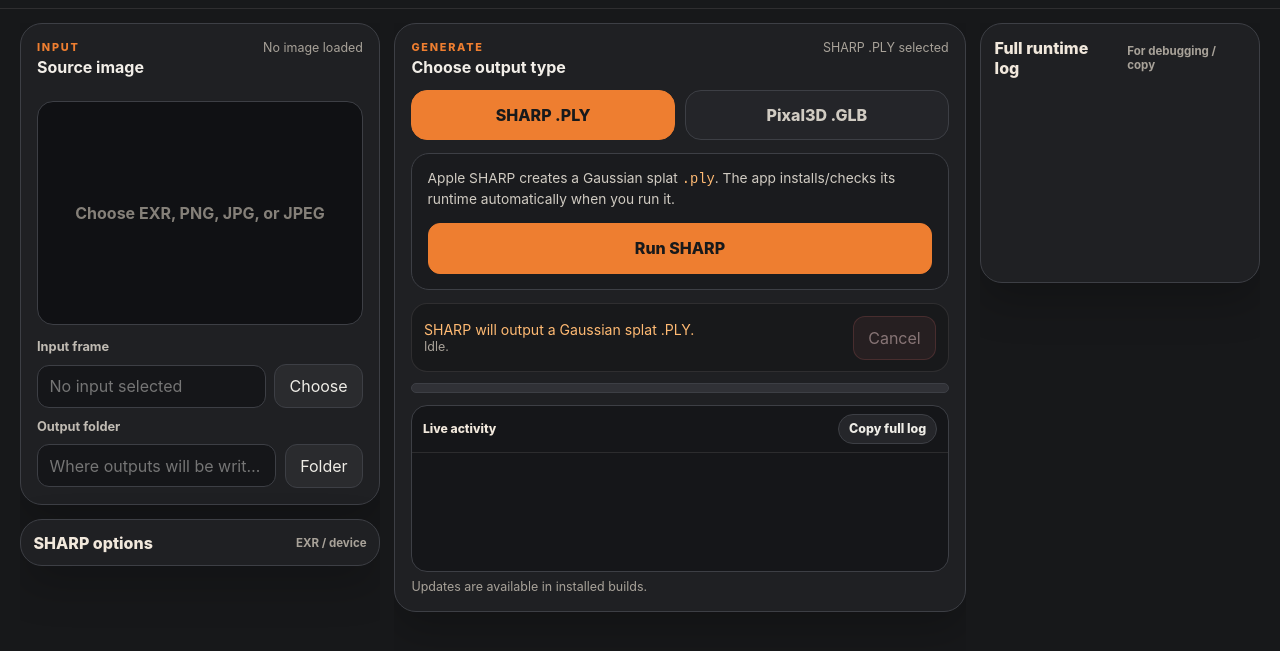
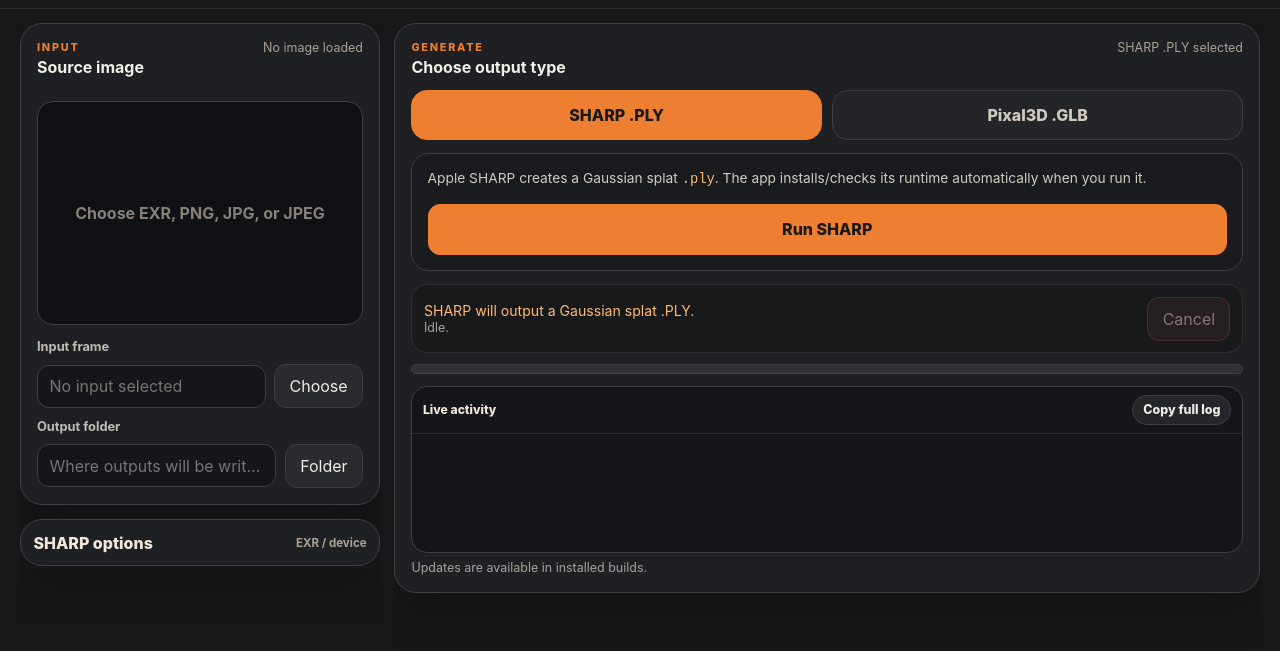
Before and after one commit to neodimo/ML-Sharp-gui, an Electron app: page src/renderer/index.html in a window 1280 px wide. Shown: the part 69-720 px from the top of the page. Drawn offline with nearby package versions, Linux system fonts and the light colour scheme; no server answers.

Commit message:
chore: remove full runtime log panel

```diff
--- a/package.json
+++ b/package.json
@@ -1,6 +1,6 @@
 {
   "name": "2d-to-3d",
-  "version": "0.4.3",
+  "version": "0.4.4",
   "description": "Independent Windows GUI wrapper for Apple SHARP / ml-sharp single-image Gaussian Splat prediction.",
   "main": "src/main.cjs",
   "author": "Omid Ensafi and contributors",
--- a/src/renderer/index.html
+++ b/src/renderer/index.html
@@ -190,15 +190,7 @@
         </article>
       </section>
 
-      <aside class="rightRail">
-        <details class="panel logPanel">
-          <summary>
-            <span>Full runtime log</span>
-            <small>For debugging / copy</small>
-          </summary>
-          <pre id="log"></pre>
-        </details>
-      </aside>
+      <pre id="log" class="hidden" aria-hidden="true"></pre>
     </main>
 
     <script src="../../node_modules/babylonjs/babylon.js"></script>
--- a/src/renderer/styles.css
+++ b/src/renderer/styles.css
@@ -47,8 +47,8 @@
 .headerActions { display: flex; justify-content: flex-end; align-items: center; gap: 0.48rem; }
 .pill { border: 1px solid rgba(238, 126, 48, 0.30); background: var(--accent-soft); color: #ffc394; border-radius: 999px; padding: 0.42rem 0.64rem; font-size: 0.78rem; font-weight: 800; max-width: 220px; overflow: hidden; text-overflow: ellipsis; white-space: nowrap; }
 
-.workbench { height: calc(100vh - 78px); min-height: 0; overflow: hidden; display: grid; grid-template-columns: minmax(300px, 360px) minmax(500px, 1fr) minmax(220px, 280px); gap: 0.9rem; padding: 0.9rem 1.25rem 1.15rem; }
-.leftRail, .centerStage, .rightRail { min-height: 0; overflow: hidden; display: flex; flex-direction: column; gap: 0.9rem; }
+.workbench { height: calc(100vh - 78px); min-height: 0; overflow: hidden; display: grid; grid-template-columns: minmax(300px, 360px) minmax(560px, 1fr); gap: 0.9rem; padding: 0.9rem 1.25rem 1.15rem; }
+.leftRail, .centerStage { min-height: 0; overflow: hidden; display: flex; flex-direction: column; gap: 0.9rem; }
 .centerStage { display: grid; grid-template-rows: auto minmax(0, 1fr); }
 .panel { border: 1px solid var(--line); border-radius: 22px; background: var(--panel); box-shadow: 0 18px 44px rgba(0, 0, 0, 0.22); }
 .sectionHead { display: flex; align-items: flex-start; justify-content: space-between; gap: 1rem; padding: 0.95rem 1rem 0.8rem; }
@@ -67,8 +67,8 @@
 .placeholder { position: absolute; color: #858079; font-weight: 750; pointer-events: none; text-align: center; padding: 1rem; }
 
 .advancedPanel { padding: 0.78rem; }
-.advancedPanel summary, .logPanel summary { cursor: pointer; color: #f1e8dc; font-weight: 850; display: flex; align-items: center; justify-content: space-between; gap: 0.75rem; }
-.advancedPanel summary small, .logPanel summary small { color: var(--muted); font-weight: 650; font-size: 0.72rem; }
+.advancedPanel summary { cursor: pointer; color: #f1e8dc; font-weight: 850; display: flex; align-items: center; justify-content: space-between; gap: 0.75rem; }
+.advancedPanel summary small { color: var(--muted); font-weight: 650; font-size: 0.72rem; }
 .advancedPanel[open] { overflow: auto; }
 .advancedPanel[open] summary { margin-bottom: 0.8rem; }
 
@@ -108,17 +108,11 @@
 .viewerHelp { position: absolute; left: 0.78rem; bottom: 0.72rem; color: rgba(238, 236, 230, 0.70); font-size: 0.74rem; background: rgba(0, 0, 0, 0.45); padding: 0.32rem 0.5rem; border-radius: 999px; pointer-events: none; }
 .resultActions { display: flex; gap: 0.55rem; padding: 0.78rem 1rem; justify-content: flex-end; }
 
-.rightRail .panel { flex: 0 0 auto; }
-.logPanel { min-height: 260px; display: flex; flex-direction: column; overflow: hidden; padding: 0.85rem; }
-.logPanel[open] { flex: 1 1 360px; }
-.logPanel summary { flex: 0 0 auto; }
-#log { flex: 1 1 auto; min-height: 180px; max-height: 100%; margin: 0.72rem 0 0; padding: 0.85rem; overflow-y: scroll; overflow-x: auto; color: #e6ded3; background: #111214; border: 1px solid var(--line-soft); border-radius: 14px; font-family: "Cascadia Mono", "Consolas", ui-monospace, SFMono-Regular, monospace; font-size: 0.76rem; line-height: 1.4; white-space: pre-wrap; }
-
 @media (max-width: 1120px) {
   html, body { overflow: auto; }
   .appHeader { height: auto; align-items: flex-start; flex-direction: column; }
   .workbench { height: auto; overflow: visible; grid-template-columns: 1fr; }
-  .leftRail, .centerStage, .rightRail { overflow: visible; }
+  .leftRail, .centerStage { overflow: visible; }
   .centerStage { display: flex; flex-direction: column; }
   .resultPanel { height: 520px; }
 }
```
Also changed, not shown: 1 other file.
